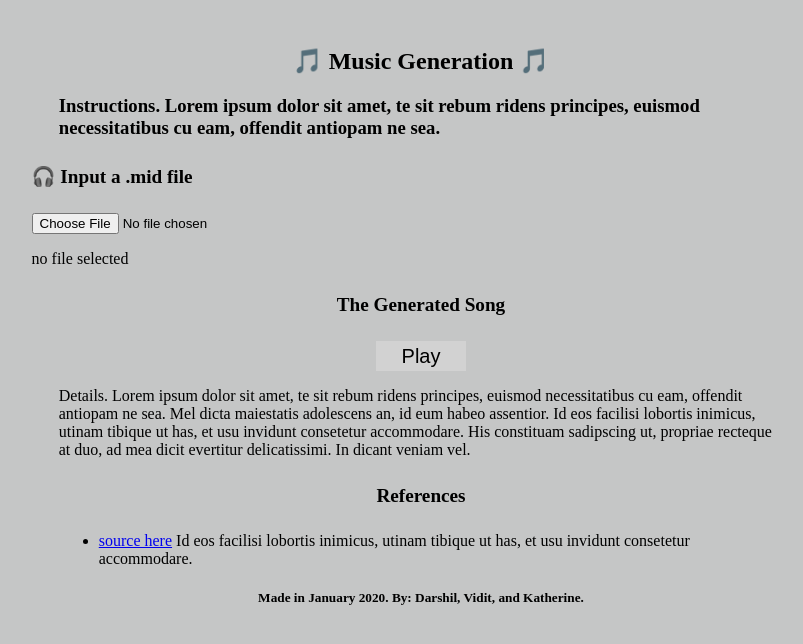
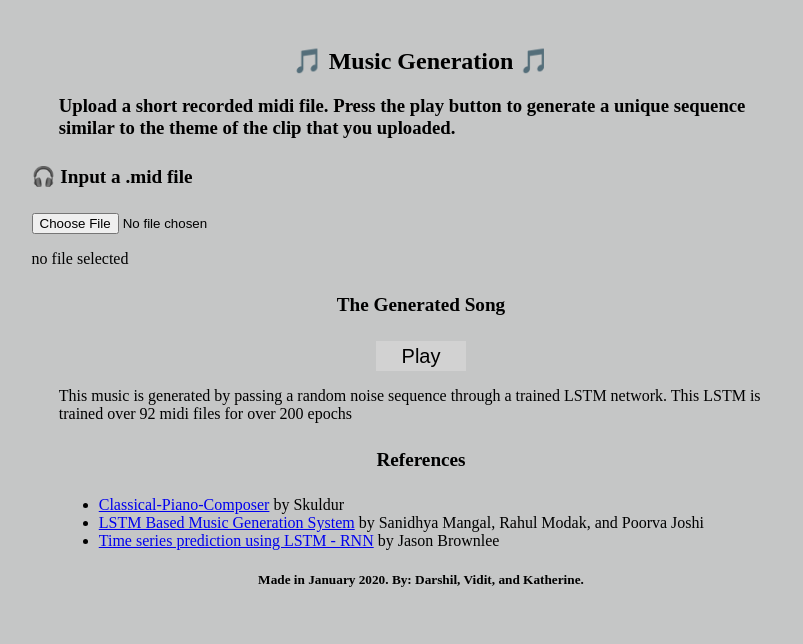
Before and after one commit to darshil-kaneria/BoilerMake2020, a website with bundled scripts: page web/Main.html in a window 1280 px wide. Shown: the whole page, without its empty margins (219-1022 px from the left). Built offline with nearby package versions, Linux system fonts and the light colour scheme; a script that the page names is missing.

Commit message:
Updated instruction and details.

```diff
--- a/web/Main.html
+++ b/web/Main.html
@@ -13,7 +13,7 @@
     <h2>&#127925; Music Generation &#127925;</h2>
   </head>
   <body>
-    <h3>Instructions. Lorem ipsum dolor sit amet, te sit rebum ridens principes, euismod necessitatibus cu eam, offendit antiopam ne sea.</h3>
+    <h3>Upload a short recorded midi file. Press the play button to generate a unique sequence similar to the theme of the clip that you uploaded.</h3>
     <div class="fileInput">
       <h4>&#127911; Input a .mid file</h4>
       <input type=file id=file onchange='fromFile()'>
@@ -95,10 +95,13 @@
         reader.readAsArrayBuffer(f);
       }
     </script>
-    <p class="details"> Details. Lorem ipsum dolor sit amet, te sit rebum ridens principes, euismod necessitatibus cu eam, offendit antiopam ne sea. Mel dicta maiestatis adolescens an, id eum habeo assentior. Id eos facilisi lobortis inimicus, utinam tibique ut has, et usu invidunt consetetur accommodare. His constituam sadipscing ut, propriae recteque at duo, ad mea dicit evertitur delicatissimi. In dicant veniam vel. </p>
+    <p class="details"> This music is generated by passing a random noise sequence through a trained LSTM network. This LSTM is trained over 92 midi files for over 200 epochs </p>
     <h4 class="references">References</h4>
     <ul>
-      <li><a href="#">source here</a> Id eos facilisi lobortis inimicus, utinam tibique ut has, et usu invidunt consetetur accommodare.</li>
+      <li><a href="https://github.com/Skuldur/Classical-Piano-Composer">Classical-Piano-Composer</a> by Skuldur</li>
+      <li><a href="https://arxiv.org/ftp/arxiv/papers/1908/1908.01080.pdf">LSTM Based Music Generation System</a> by Sanidhya Mangal, Rahul Modak, and Poorva Joshi</li>
+      <li><a href="https://machinelearningmastery.com/time-series-prediction-lstm-recurrent-neural-networks-python-keras/">Time series prediction using LSTM - RNN</a> by Jason Brownlee</li>
+
     </ul>
   </body>
   <footer>
```
